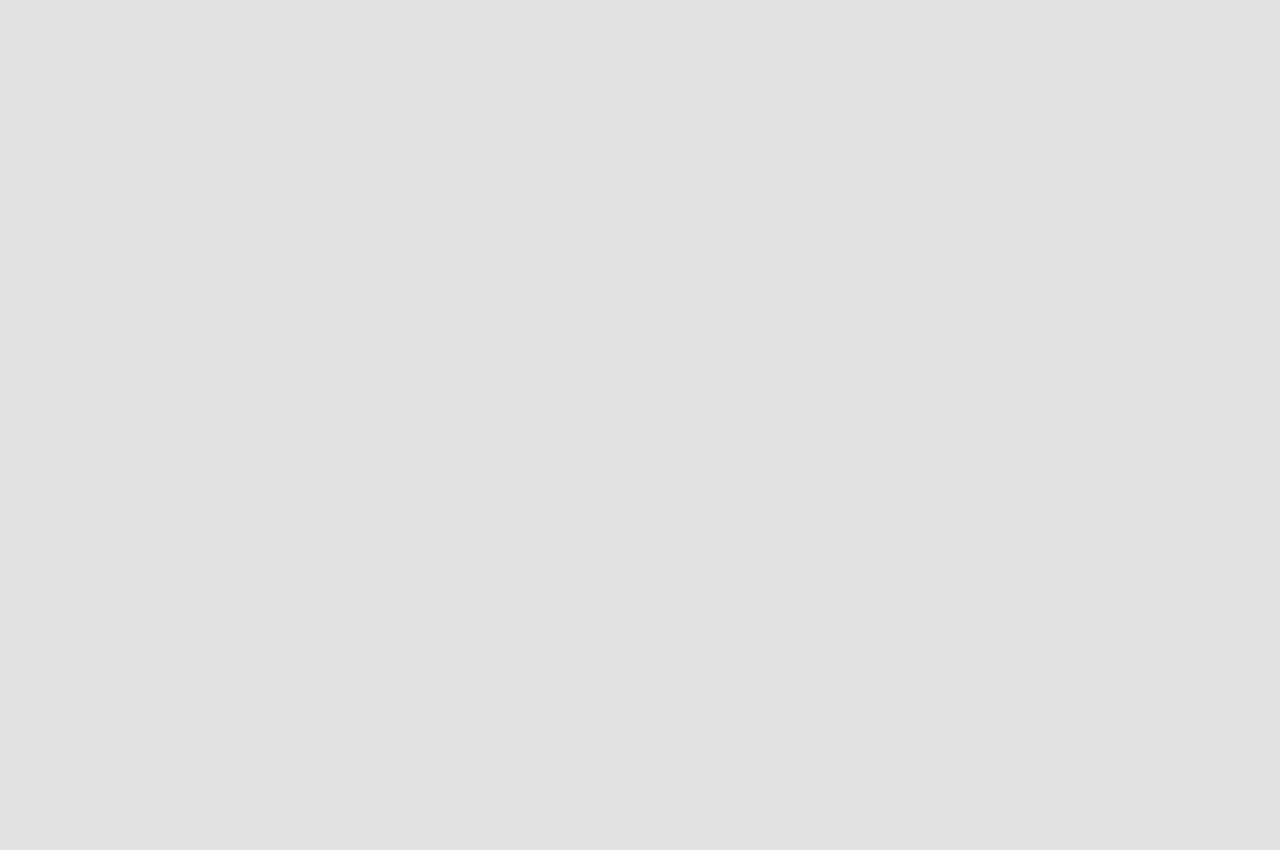
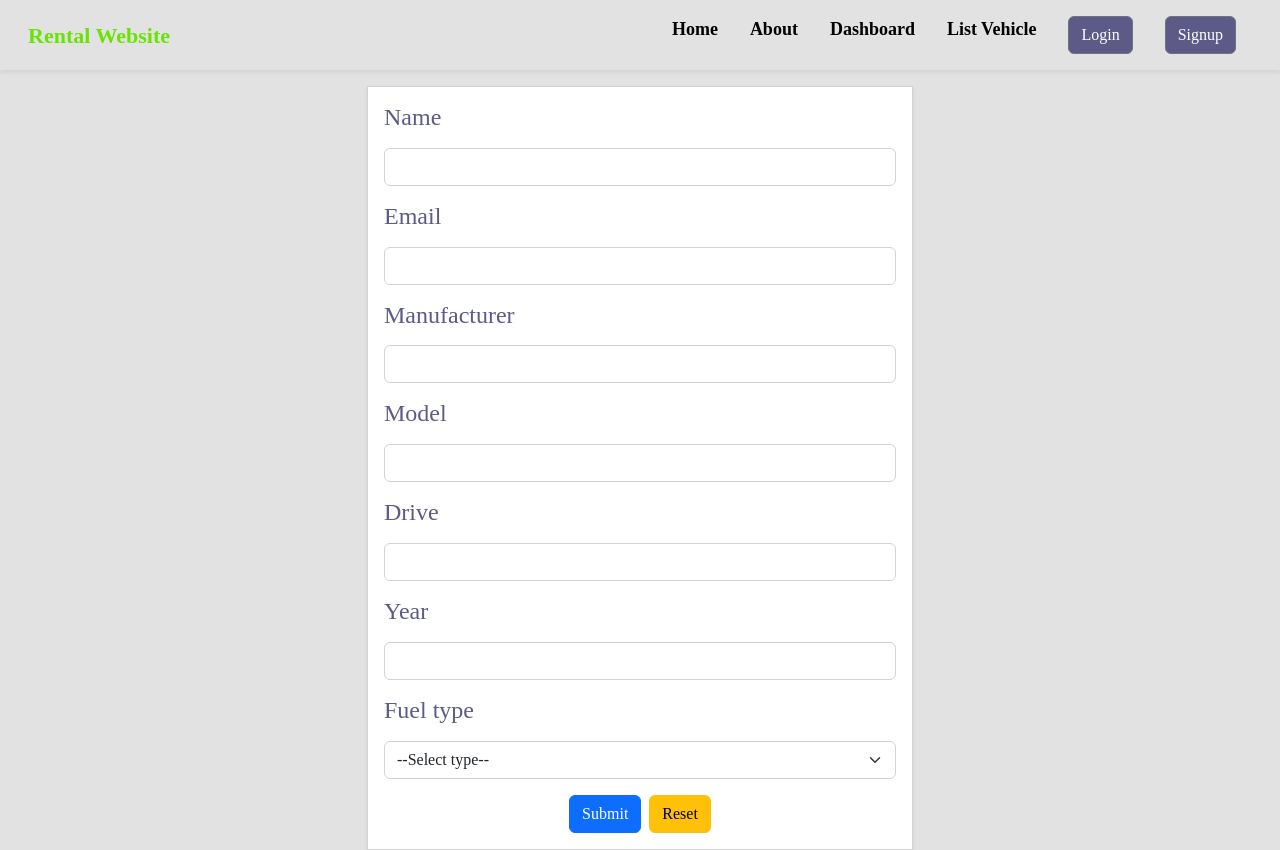
Before and after one commit to ArthSrivastava/Car-Rental, a React (Vite) app: page /list-vehicle in a window 1280 px wide. Before the commit this address had no page. Before the commit the page ends 800 px from the top, so only its background shows below. Built offline with nearby package versions, Linux system fonts and the light colour scheme.

Commit message:
all listing page, read more page and make a listing page created

```diff
--- a/src/App.css
+++ b/src/App.css
@@ -2,7 +2,10 @@
     font-family: 'Poppins';
     font-weight: 600;
     color: #5D5A88;
-    background-color: #e2e2e2;
+}
+
+body{
+    background-color: #e2e2e2!important;
 }
 
 .home--content{
--- a/src/App.jsx
+++ b/src/App.jsx
@@ -1,17 +1,24 @@
-import { useState } from 'react'
-import reactLogo from './assets/react.svg'
-import './App.css'
-import 'bootstrap/dist/css/bootstrap.min.css';
-import Home from './pages/Home';
-import { BrowserRouter, Route, Routes } from 'react-router-dom';
+import { useState } from "react";
+import reactLogo from "./assets/react.svg";
+import "./App.css";
+import "bootstrap/dist/css/bootstrap.min.css";
+import Home from "./pages/Home";
+import { BrowserRouter, Route, Routes, Navigate } from "react-router-dom";
+import Dashboard from "./pages/Dashboard";
+import ReadListing from "./pages/ReadListing";
+import AddListing from "./pages/AddListing";
 function App() {
   return (
     <BrowserRouter>
       <Routes>
-        <Route path='home' element={<Home />} />
+        <Route path="/" element={<Navigate to="home" />} />
+        <Route path="home" element={<Home />} />
+        <Route path="dashboard" element={<Dashboard />} />
+        <Route path="listing/:listingId" element={<ReadListing />} />
+        <Route path="list-vehicle" element={<AddListing />} />
       </Routes>
     </BrowserRouter>
-  )
+  );
 }
 
-export default App
+export default App;
--- a/src/components/CustomNavbar.jsx
+++ b/src/components/CustomNavbar.jsx
@@ -21,8 +21,8 @@ export default function CustomNavbar() {
   const toggle = () => setIsOpen(!isOpen);
   return (
     <div className="my-nav">
-      <Navbar expand="md" fixed="" className="px-3">
-        <NavbarBrand>Rental Website</NavbarBrand>
+      <Navbar expand="md" fixed="" className="px-3 shadow-sm">
+        <NavbarBrand tag={ReactLink} to="/home">Rental Website</NavbarBrand>
         <NavbarToggler onClick={toggle} />
         <Collapse isOpen={isOpen} navbar>
           <Nav
@@ -34,14 +34,15 @@ export default function CustomNavbar() {
           ></Nav>
           <Nav>
             <NavItem>
-              <NavLink>Home</NavLink>
+              <NavLink tag={ReactLink} to="/home">Home</NavLink>
             </NavItem>
             <NavItem>
-              <NavLink>About</NavLink>
+              <NavLink tag={ReactLink} to="/about">About</NavLink>
             </NavItem>
             <NavItem>
-              <NavLink>Dashboard</NavLink>
+              <NavLink tag={ReactLink} to="/dashboard">Dashboard</NavLink>
             </NavItem>
+            <NavLink tag={ReactLink} to="/list-vehicle  ">List Vehicle</NavLink>
             <NavItem>
               <NavLink>
                 <Button
@@ -53,6 +54,7 @@ export default function CustomNavbar() {
                 </Button>
               </NavLink>
             </NavItem>
+            <NavItem></NavItem>
             <NavItem>
               <NavLink>
                 <Button
--- /dev/null
+++ b/src/components/Listing.jsx
@@ -0,0 +1,71 @@
+import { Card, Row, Col, CardBody } from "reactstrap";
+import { Link } from "react-router-dom";
+export default function Listing(props) {
+  return (
+    <Card
+      className="shadow-sm mt-3 rounded-0"
+      style={{
+        width: "60vw",
+        marginLeft: "15vw",
+      }}
+    >
+      <CardBody>
+        <Row>
+          <Col
+            className="mt-2"
+            md={{
+              size: 3,
+            }}
+          >
+            <img
+              src="src/assets/courage.jpg"
+              alt="vehicle-image"
+              style={{
+                maxWidth: "200px",
+                height: "200px",
+              }}
+            />
+          </Col>
+          <Col>
+            <h2>Toyota</h2>
+            <h2>Camri 1993</h2>
+            <p>
+              Our team was inspired by the seven skills of highly effective
+              programmers created by the TechLead. We wanted to provide our own
+              take on the topic. Here are our seven skills of effective
+              programmers...
+            </p>
+            <Row>
+              <Col>
+                <Link to="/dashboard">Glen Williams</Link>
+              </Col>
+              <Col
+                md={{
+                  size: 5,
+                }}
+              ></Col>
+              <Col>
+                {/* fix the url */}
+                <Link to={"/listing/" + 1}>Read More...</Link>
+              </Col>
+            </Row>
+          </Col>
+          <Col
+            md={{
+              size: 1,
+            }}
+          >
+            <p
+              style={{
+                fontSize: "11px",
+                fontWeight: 400,
+              }}
+            >
+              3 days ago
+            </p>
+          </Col>
+        </Row>
+      </CardBody>
+    </Card>
+  );
+}
--- /dev/null
+++ b/src/pages/AddListing.jsx
@@ -0,0 +1,63 @@
+import { CardBody, Form, FormGroup, Container, Card, Row, Col, Label, Input, Button } from "reactstrap";
+import Base from "../components/Base";
+export default function AddListing() {
+  return (
+    <Base>
+      <Container className="mt-3">
+        <Row>
+            <Col md={
+                {
+                    size: 6,
+                    offset: 3
+                }
+            }>
+          <Card className="rounded-0 shadow-sm">
+            <CardBody>
+              <Form>
+                <FormGroup>
+                    <Label for="name"><h4>Name</h4></Label>
+                    <Input type="text" id="name" name="name" />
+                </FormGroup>
+                <FormGroup>
+                    <Label for="email"><h4>Email</h4></Label>
+                    <Input type="email" id="email" name="email" />
+                </FormGroup>
+                <FormGroup>
+                    <Label for="manufacturer"><h4>Manufacturer</h4></Label>
+                    <Input type="text" id="manufacturer" name="manufacturer" />
+                </FormGroup>
+                <FormGroup>
+                    <Label for="model"><h4>Model</h4></Label>
+                    <Input type="text" id="model" name="model" />
+                </FormGroup>
+                <FormGroup>
+                    <Label for="drive"><h4>Drive</h4></Label>
+                    <Input type="text" id="drive" name="drive" />
+                </FormGroup>
+                <FormGroup>
+                    <Label for="year"><h4>Year</h4></Label>
+                    <Input type="text" id="year" name="year" />
+                </FormGroup>
+                <FormGroup>
+                    <Label for="fuel"><h4>Fuel type</h4></Label>
+                    <Input type="select" id="fuel" name="fuel" defaultValue="temp">
+                        <option disabled value="temp">--Select type--</option>
+                        <option value="gas">Petrol</option>
+                        <option value="diesel">Diesel</option>
+                        <option value="electric">Electric</option>
+                    </Input>
+                </FormGroup>
+                <Container className="text-center">
+                    <Button color="primary">Submit</Button>
+                    <Button type="reset" color="warning" className="ms-2">Reset</Button>
+                </Container>
+
+              </Form>
+            </CardBody>
+          </Card>
+          </Col>
+        </Row>
+      </Container>
+    </Base>
+  );
+}
--- /dev/null
+++ b/src/pages/Dashboard.jsx
@@ -0,0 +1,18 @@
+import { Container } from "reactstrap"
+import Base from "../components/Base"
+import Listing from "../components/Listing"
+import { useState } from "react"
+export default function Dashboard() {
+
+    //fetch the listings from the database
+    const [listings, setListings] = useState([])
+    return (
+        <Base>
+            <Container >
+                <h1 className="ms-3 mt-3">Recent Listings</h1>
+                {/* map over listings and pass the items to Listing.jsx component as props */}
+                <Listing listings={listings} />
+            </Container>
+        </Base>
+    )
+}
```
Also changed, not shown: src/pages/ReadListing.jsx (added, +40 -0 lines), src/assets/courage.jpg (added).
